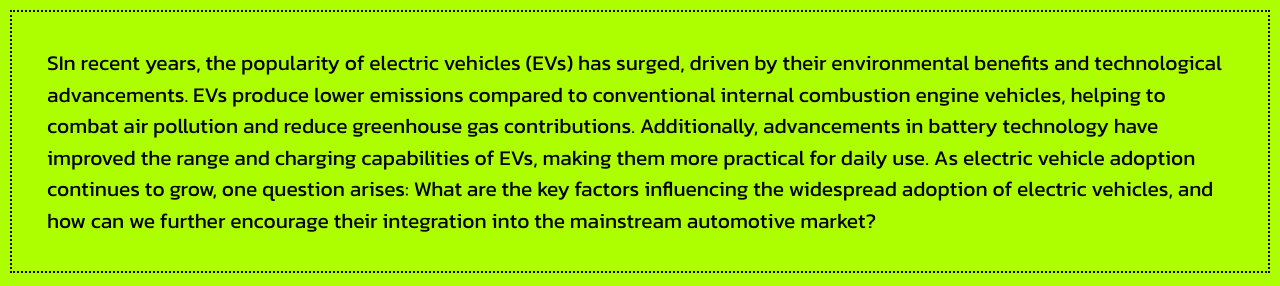
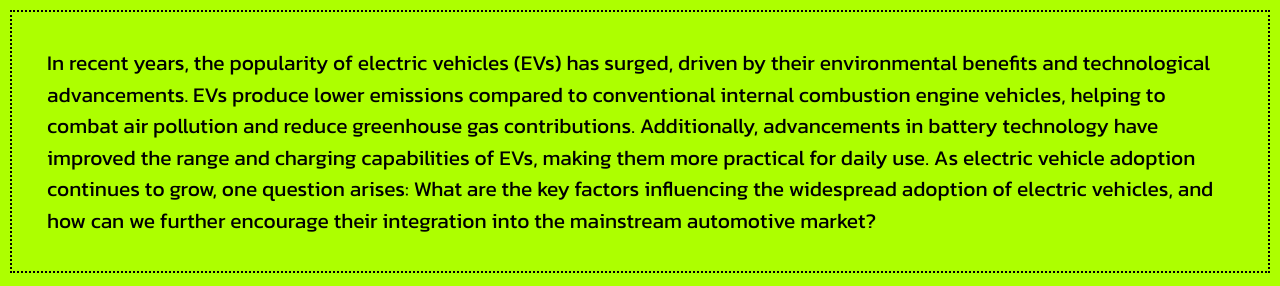
Before and after one commit to ramilvl/quiz-app, a website: page assets/index.html in a window 1280 px wide. Both pictures are taken after a click on the element "Start". Shown: the top 286 px of the page. Drawn offline with Linux system fonts and the light colour scheme; no server answers; a web font is replaced by a local one.

Commit message:
servers are updated

```diff
--- a/assets/index.html
+++ b/assets/index.html
@@ -1,7 +1,7 @@
 <!DOCTYPE html>
 <html>
   <head>
-    <title>Quiz App</title>
+    <title>QUIZ</title>
     <link rel="stylesheet" href="./css/style.css" />
   </head>
 
@@ -46,7 +46,7 @@
       <div id="quizContainer" class="p-10px" style="display: none">
 
         <div class="font-kanit p-35px border-2px line-space">
-          <span class="text-size-21px">SIn recent years, the popularity of electric vehicles (EVs) has surged, driven by their environmental benefits and technological advancements. EVs produce lower emissions compared to conventional internal combustion engine vehicles, helping to combat air pollution and reduce greenhouse gas contributions. Additionally, advancements in battery technology have improved the range and charging capabilities of EVs, making them more practical for daily use. As electric vehicle adoption continues to grow, one question arises: What are the key factors influencing the widespread adoption of electric vehicles, and how can we further encourage their integration into the mainstream automotive market?</span>
+          <span class="text-size-21px">In recent years, the popularity of electric vehicles (EVs) has surged, driven by their environmental benefits and technological advancements. EVs produce lower emissions compared to conventional internal combustion engine vehicles, helping to combat air pollution and reduce greenhouse gas contributions. Additionally, advancements in battery technology have improved the range and charging capabilities of EVs, making them more practical for daily use. As electric vehicle adoption continues to grow, one question arises: What are the key factors influencing the widespread adoption of electric vehicles, and how can we further encourage their integration into the mainstream automotive market?</span>
         </div>
 
         <div class="quiz-body p-35px">
```
Also changed, not shown: app.js (+1 -9 lines), assets/quiz.js (+1 -16 lines).
